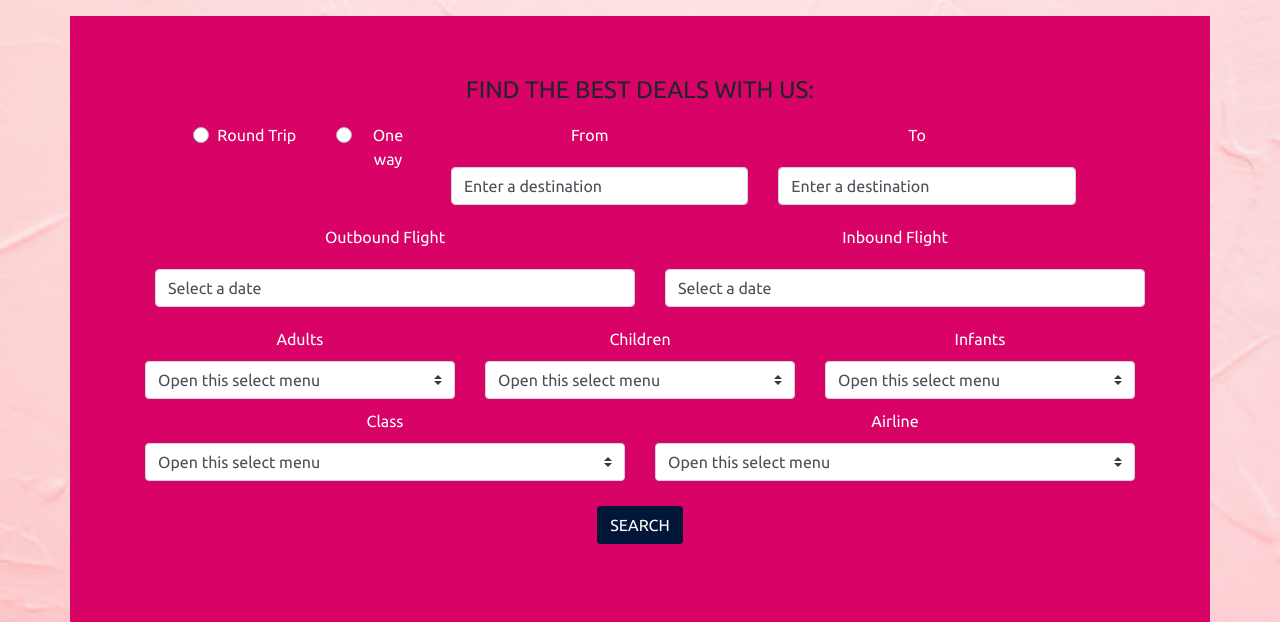
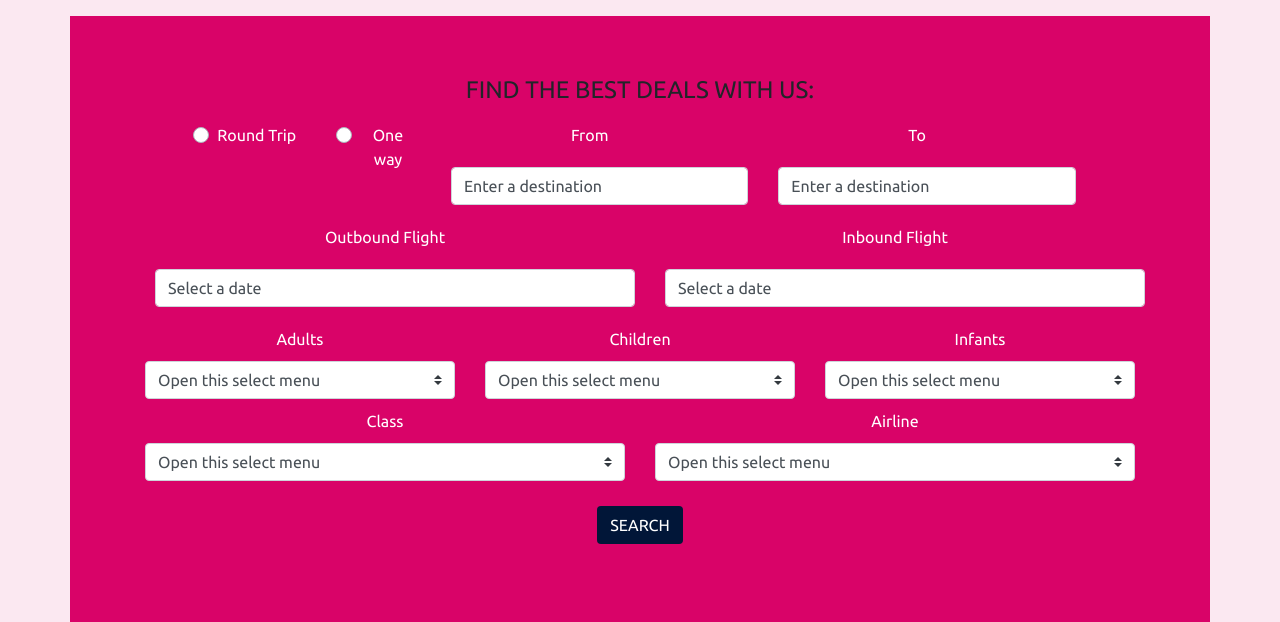
Before and after one commit to Code-Institute-Submissions/globeconnections, a plain HTML site: page index.html in a window 1280 px wide. Shown: the part 178-800 px from the top of the page. Drawn offline with nearby package versions, Linux system fonts and the light colour scheme.

Commit message:
added new background color

```diff
--- a/assets/css/style.css
+++ b/assets/css/style.css
@@ -6,12 +6,7 @@
 	font-family: 'Ubuntu', sans-serif;
 	margin: 0;
 	height: 100%;
-	background-image: url(../images/background.jpg);
-	background-position: center;
-	background-repeat: no-repeat;
-	background-size: cover;
-	background-color:white;
-}
+	background-color: #FBE8F1;
 }
 img {
 	max-width: 100%;
```
